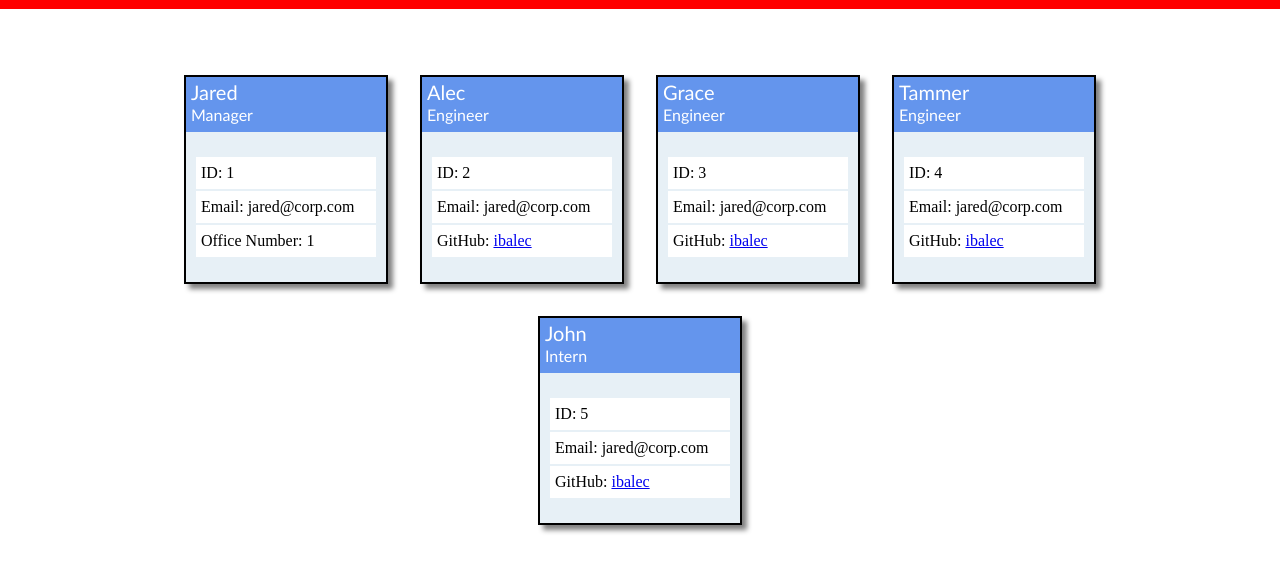
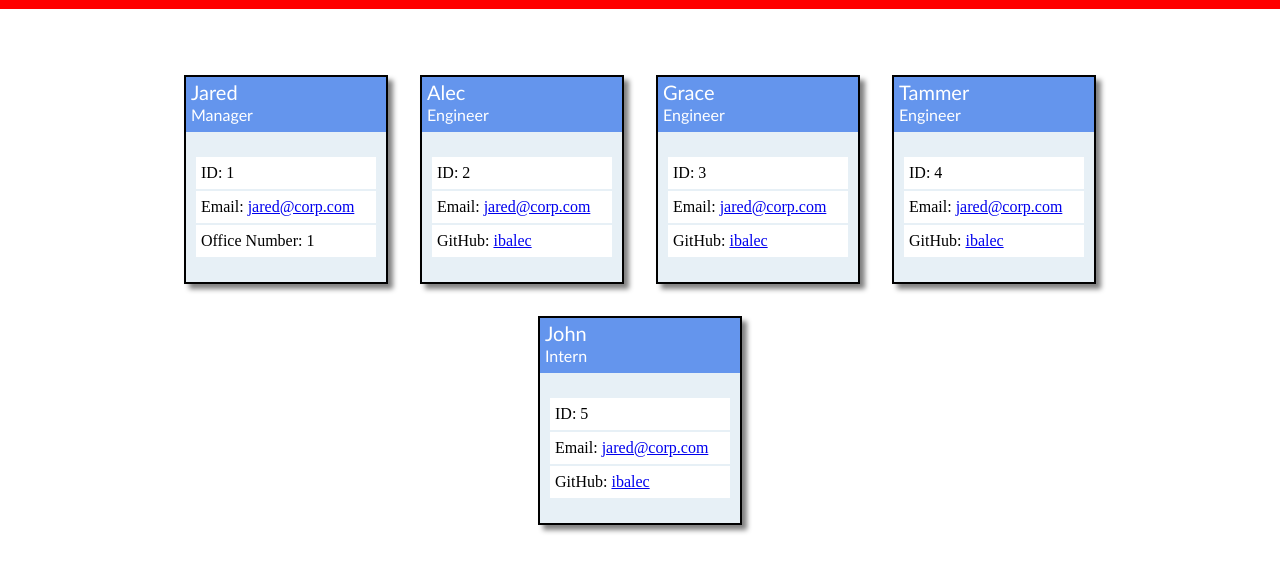
Before and after one commit to TheBluWiz/team-profile-generator, a website: page dist/sample.html in a window 1280 px wide. Shown: the part 91-662 px from the top of the page. Drawn offline with Linux system fonts and the light colour scheme.

Commit message:
switches email links into mailto links

```diff
--- a/dist/sample.html
+++ b/dist/sample.html
@@ -27,7 +27,7 @@
             <p>ID: 1</p>
           </div>
           <div>
-            <p>Email: jared@corp.com</p>
+            <p>Email: <a href="mailto:jared@corp.com">jared@corp.com</a></p>
           </div>
           <div>
             <p>Office Number: 1</p>
@@ -45,7 +45,7 @@
             <p>ID: 2</p>
           </div>
           <div>
-            <p>Email: jared@corp.com</p>
+            <p>Email: <a href="mailto:jared@corp.com">jared@corp.com</a></p>
           </div>
           <div>
             <p>GitHub: <a href="https://github.com/ibalec">ibalec</a></p>
@@ -63,7 +63,7 @@
             <p>ID: 3</p>
           </div>
           <div>
-            <p>Email: jared@corp.com</p>
+            <p>Email: <a href="mailto:jared@corp.com">jared@corp.com</a></p>
           </div>
           <div>
             <p>GitHub: <a href="https://github.com/ibalec">ibalec</a></p>
@@ -81,7 +81,7 @@
             <p>ID: 4</p>
           </div>
           <div>
-            <p>Email: jared@corp.com</p>
+            <p>Email: <a href="mailto:jared@corp.com">jared@corp.com</a></p>
           </div>
           <div>
             <p>GitHub: <a href="https://github.com/ibalec">ibalec</a></p>
@@ -99,7 +99,7 @@
             <p>ID: 5</p>
           </div>
           <div>
-            <p>Email: jared@corp.com</p>
+            <p>Email: <a href="mailto:jared@corp.com">jared@corp.com</a></p>
           </div>
           <div>
             <p>GitHub: <a href="https://github.com/ibalec">ibalec</a></p>
```
